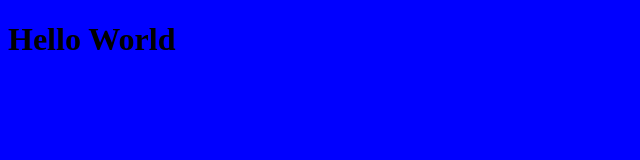
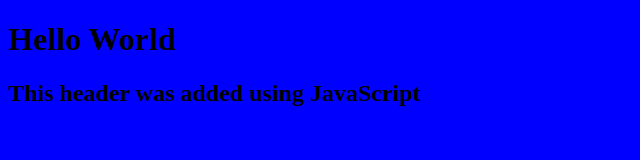
Before and after one commit to anbfowlkes/my-personal-website, a plain HTML site: page index.html in a window 1280 px wide. Shown: the whole page, without its empty margins (0-640 px from the left). Drawn offline with Linux system fonts and the light colour scheme.

Commit message:
add script.js, connect to index.html

```diff
--- a/index.html
+++ b/index.html
@@ -8,6 +8,7 @@
 
     <body>
         <h1>Hello World</h1>
+        <script src="script.js"></script>
 
     </body>
 
--- /dev/null
+++ b/script.js
@@ -0,0 +1,3 @@
+const header2 = document.createElement('h2');
+header2.textContent = "This header was added using JavaScript";
+document.querySelector('body').appendChild(header2);
```
